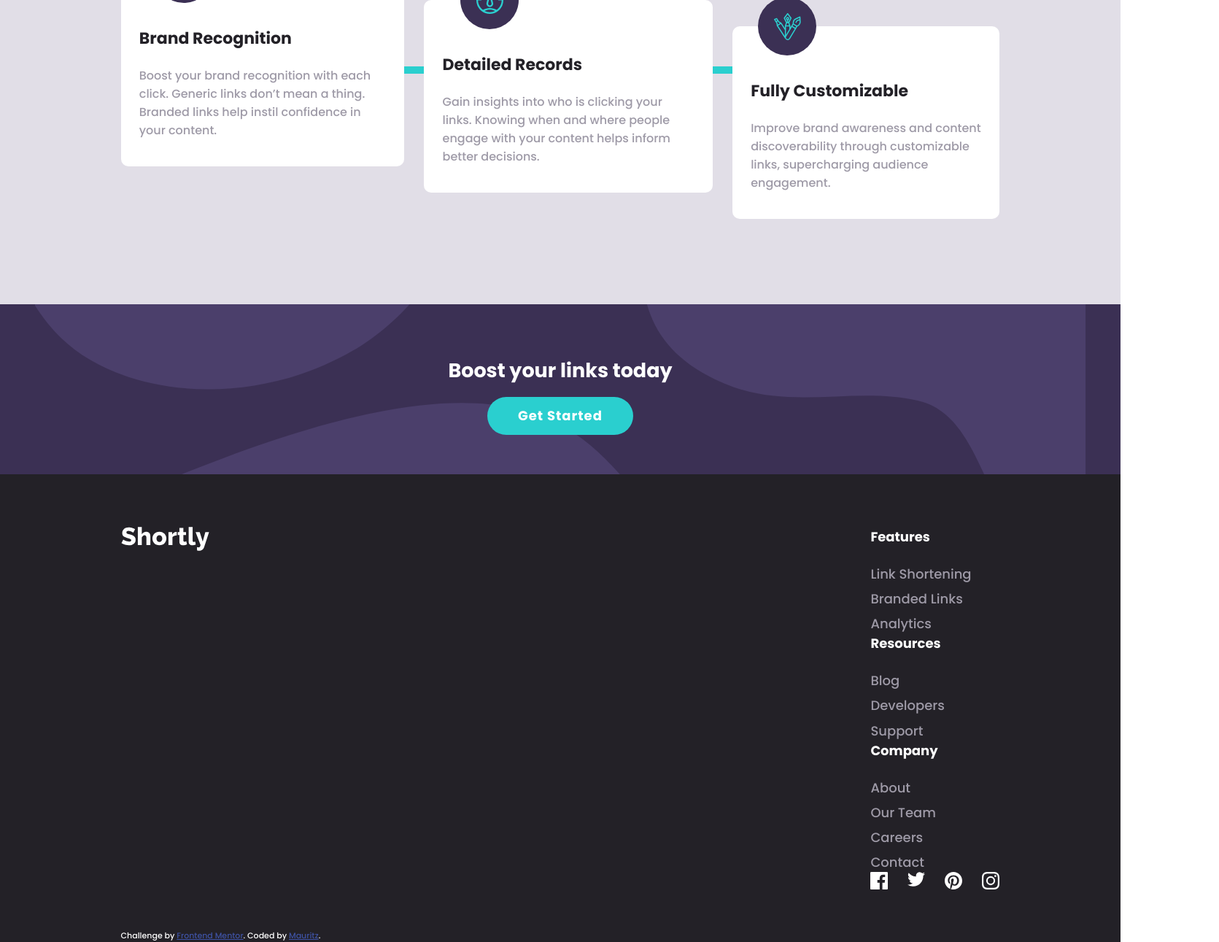
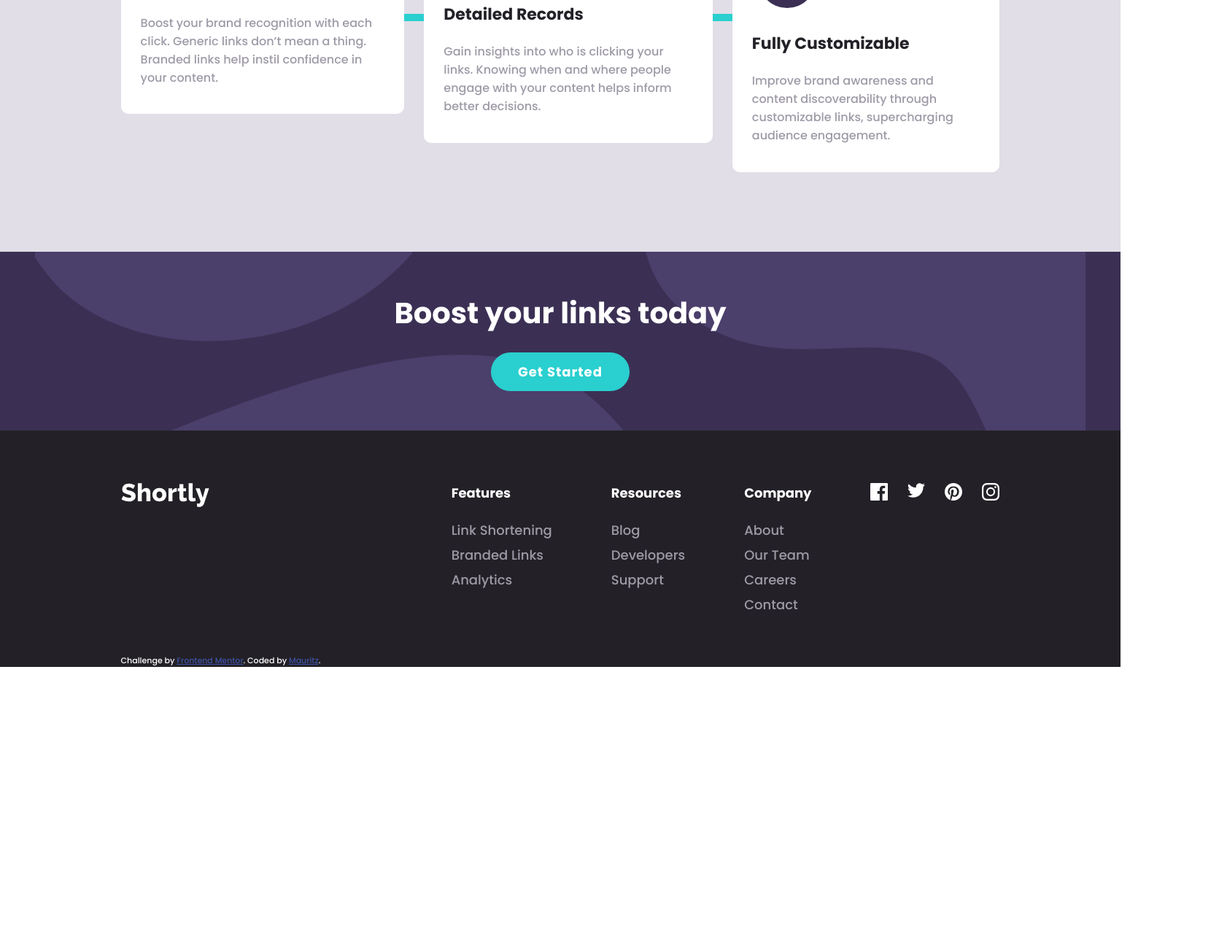
Before and after one commit to MauritzLM/url-shortening-api, a website built with webpack: page index.html in a window 1536 px wide. Shown: the part 1265-2556 px from the top of the page at 73% size, 1671 px wide, since content can reach past the window. After the commit the page ends 2179 px from the top, so only its background shows below. Built offline with nearby package versions, Linux system fonts and the light colour scheme.

Commit message:
updated desktop styles and footer layout

```diff
--- a/src/style.css
+++ b/src/style.css
@@ -11,6 +11,7 @@ html {
 body {
     font-size: 1.8rem;
     margin: 0;
+
 }
 
 header,
@@ -21,6 +22,7 @@ footer {
 
 header {
     position: relative;
+    overflow-x: clip;
 }
 
 .links-list div,
@@ -99,7 +101,6 @@ nav ul {
     display: flex;
     flex-direction: column;
     gap: .3em;
-
 }
 
 nav ul:first-child {
@@ -121,6 +122,7 @@ img {
 }
 
 /* info section */
+
 .info img {
     position: relative;
     width: auto;
@@ -311,10 +313,6 @@ input {
     margin: .6em 0;
 }
 
-/* #url:invalid {
-    border: 2px solid hsl(0, 87%, 67%);
-} */
-
 /* button hover */
 .sign-up:hover,
 button:hover {
@@ -335,6 +333,12 @@ footer {
     flex-direction: column;
     gap: 2em;
     position: relative;
+}
+
+.footer-content {
+    display: flex;
+    flex-direction: column;
+    gap: 2em;
 }
 
 h4 {
@@ -393,9 +397,18 @@ footer li a:hover {
         padding: 5em;
     }
 
+    header {
+        padding-bottom: 0;
+    }
+
+    form {
+        top: 4.2em;
+    }
+
     .get-started {
         width: 200px;
     }
+
 }
 
 @media screen and (min-width: 1440px) {
@@ -403,6 +416,10 @@ footer li a:hover {
     header,
     footer {
         padding: 4em 9.2em;
+    }
+
+    header {
+        padding-bottom: 0;
     }
 
     .container {
@@ -495,7 +512,7 @@ footer li a:hover {
     }
 
     .get-started {
-        width: 200px;
+        width: 190px;
     }
 
     /* form */
@@ -504,7 +521,7 @@ footer li a:hover {
         justify-content: space-between;
         padding: 2.5em;
         background-image: url(./images/bg-shorten-desktop.svg);
-        top: 8em;
+        top: 4em;
     }
 
     #url {
@@ -530,6 +547,7 @@ footer li a:hover {
     .links-list p {
         align-self: center;
         border: none;
+        max-width: 600px;
     }
 
     .links-list div div {
@@ -539,7 +557,7 @@ footer li a:hover {
     }
 
     .links-list .copy {
-        width: 30%;
+        width: 120px;
         margin-top: 0;
         position: absolute;
         right: 1em;
@@ -575,17 +593,17 @@ footer li a:hover {
     }
 
     .statistics-info div {
-        padding: 4em 1.4em 1.2em 1.4em;
+        padding: 4em 1.5em 1.2em 1.5em;
     }
 
     .detailed-records {
         position: relative;
-        top: 2em;
+        top: 2.2em;
     }
 
     .fully-customizable {
         position: relative;
-        top: 4em;
+        top: 4.4em;
     }
 
     .statistics-info div p,
@@ -603,10 +621,21 @@ footer li a:hover {
         padding: 3em;
     }
 
+    .today h2 {
+        font-size: 4rem;
+        margin-top: 0;
+    }
+
     /* footer */
     footer {
         flex-direction: row;
         justify-content: space-between;
+    }
+
+    .footer-content {
+        flex-direction: row;
+        gap: 4.5em;
+
     }
 
     footer ul,
@@ -621,4 +650,5 @@ footer li a:hover {
     h4 {
         margin-top: 0;
     }
+
 }
```
